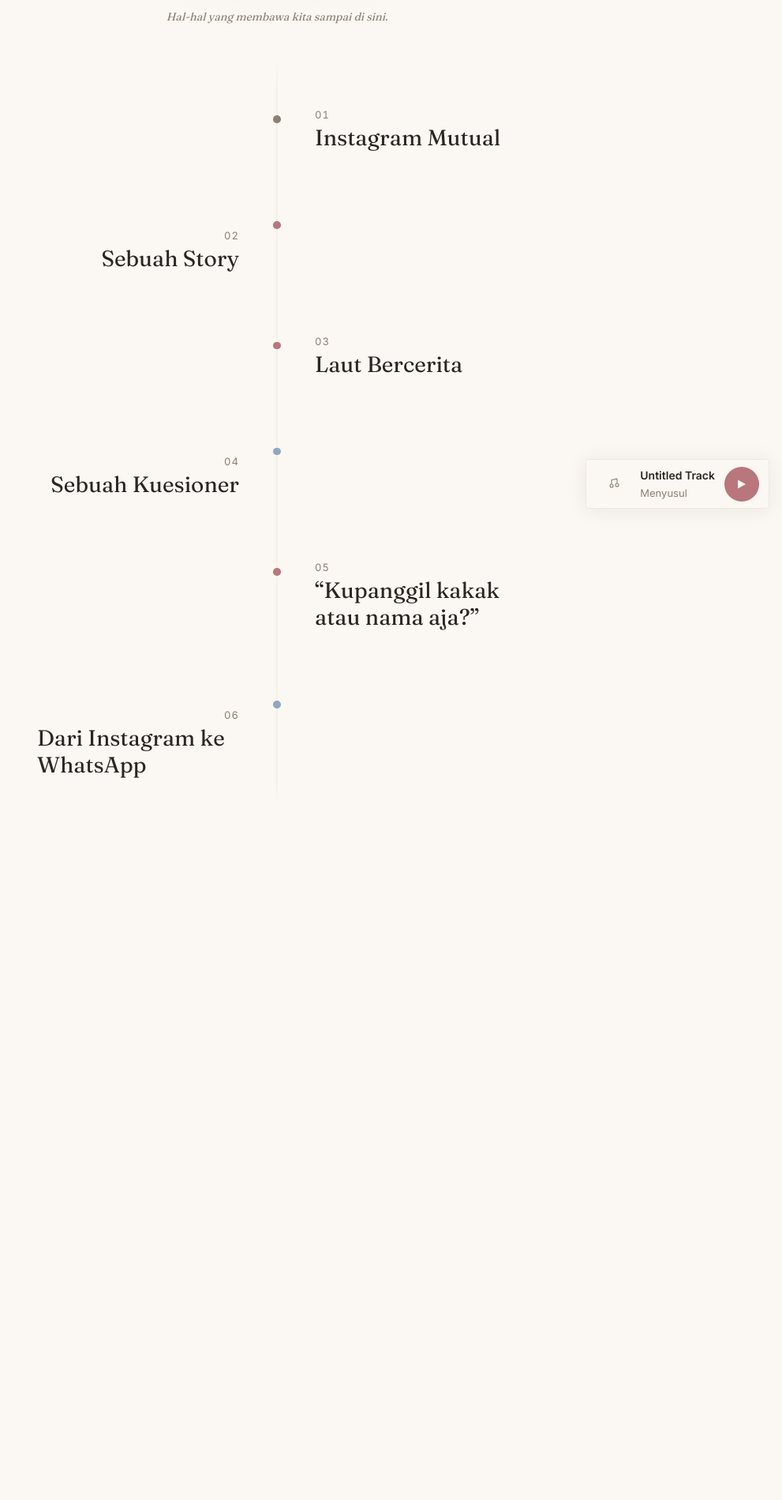
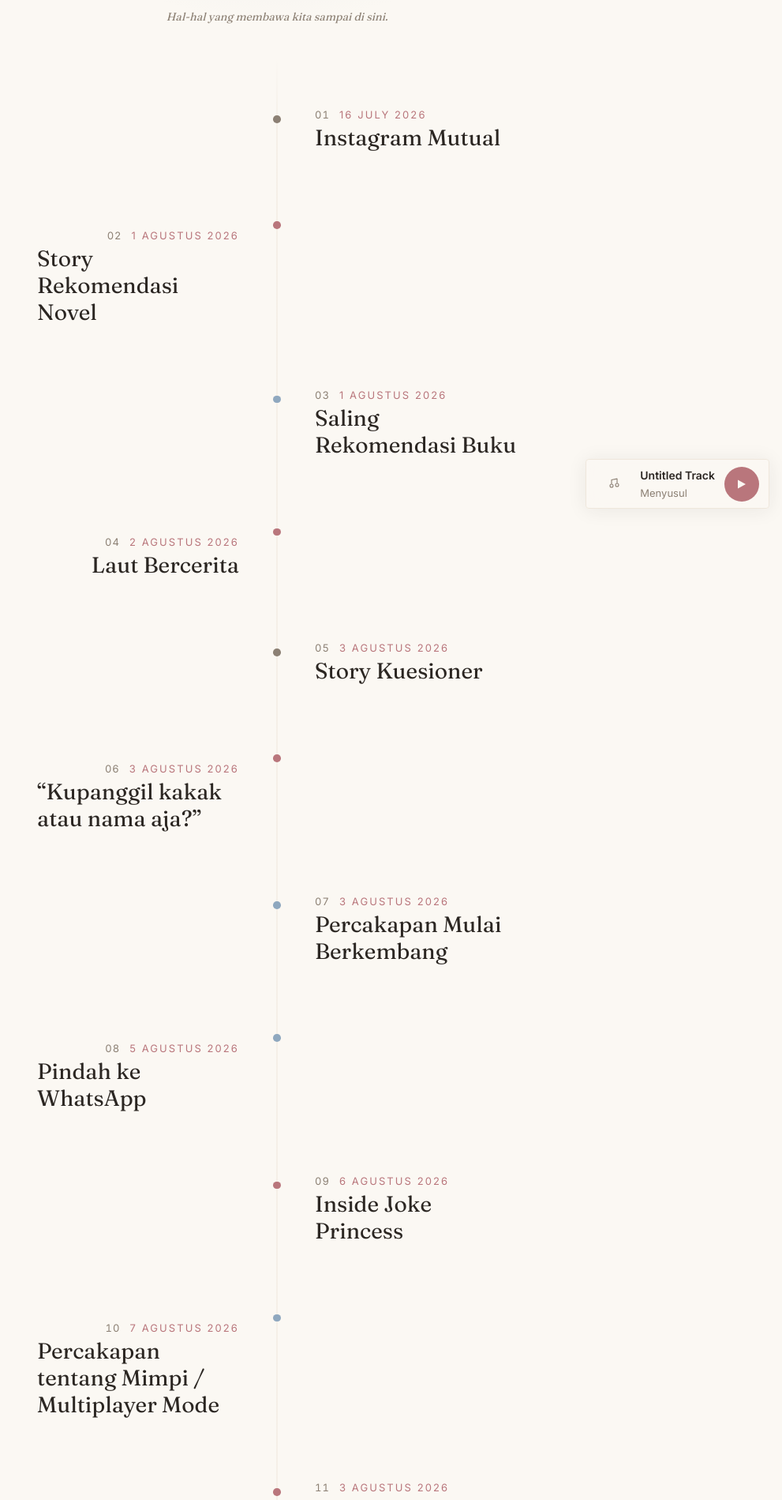
Before and after one commit to Adty-ach/for-amelia, a React (Vite) app: page /timeline in a window 1280 px wide. Shown: the part 140-2039 px from the top of the page at 79% size, without its empty margins (289-1280 px from the left). Before the commit the page ends 1357 px from the top, so only its background shows below. Built offline with nearby package versions, Linux system fonts and the light colour scheme.

Commit message:
Update Timeline

```diff
--- a/src/data/timelineEvents.ts
+++ b/src/data/timelineEvents.ts
@@ -2,9 +2,18 @@
  * timelineEvents.ts — Timeline ("How We Got Here")
  * ---------------------------------
  * Setiap event kronologis adalah satu entry. `order` menentukan urutan
- * tampil. PENTING: tidak ada tanggal yang dikarang di sini — event yang
- * belum punya tanggal pasti cukup mengandalkan urutan/label, `date`
- * dibiarkan kosong (undefined) sampai tanggal aslinya diberikan.
+ * tampil — BUKAN `date` (tanggal belum semuanya pasti, jadi urutan tetap
+ * mengikuti perkembangan hubungan yang sebenarnya, bukan angka tanggal).
+ *
+ * PENTING: tidak ada tanggal yang dikarang di sini. Event yang belum
+ * punya tanggal pasti membiarkan `date` undefined — UI otomatis
+ * menyembunyikannya sampai kamu mengisi sendiri, contoh format:
+ * "05 Agustus 2026".
+ *
+ * `relatedChapter` hanya diisi untuk event yang sudah benar-benar punya
+ * chapter tertulis di The Story (Prolog, Bab I–III). Event dari Bab IV/V
+ * (masih placeholder di chapters.ts) sengaja TIDAK diberi relatedChapter
+ * dulu, supaya tidak menunjuk ke bagian cerita yang belum bisa dibaca.
  */
 
 export type TimelineAccent = "rose" | "blue" | "cream";
@@ -21,49 +30,108 @@ export interface TimelineEvent {
 
 export const timelineEvents: TimelineEvent[] = [
   {
-    id: "event-mutual",
+    id: "instagram-mutual",
     order: 1,
     label: "Instagram Mutual",
-    description: "Amelia hanya satu dari sekian nama yang muncul di linimasa — mutual, seperti ratusan mutual lainnya.",
+    date: "16 July 2026",
+    description: "Awalnya hanya sebuah nama di linimasa — mutual, seperti ratusan mutual lainnya.",
     accent: "cream",
   },
   {
-    id: "event-story-recommendation",
+    id: "story-rekomendasi-novel",
     order: 2,
-    label: "Sebuah Story",
-    description: "Amelia meminta rekomendasi novel lewat Instagram Story. Kali ini, aku membalasnya.",
-    relatedChapter: "Chapter I — Sebuah Story",
+    label: "Story Rekomendasi Novel",
+    date: "1 Agustus 2026",
+    description: "Amelia meminta rekomendasi novel lewat Instagram Story — interaksi pertama yang membuka percakapan.",
+    relatedChapter: "Bab I — Mutual",
     accent: "rose",
   },
   {
-    id: "event-laut-bercerita",
+    id: "saling-rekomendasi-buku",
     order: 3,
+    label: "Saling Rekomendasi Buku",
+    date: "1 Agustus 2026",
+    description: "Kami saling memberi rekomendasi buku — salah satu judulnya kemudian menjadi bagian dari cerita ini.",
+    relatedChapter: "Bab I — Mutual",
+    accent: "blue",
+  },
+  {
+    id: "laut-bercerita",
+    order: 4,
     label: "Laut Bercerita",
-    description: "Amelia gantian memberi rekomendasi novel. Aku benar-benar membacanya, sedikit demi sedikit.",
-    relatedChapter: "Chapter II — Laut Bercerita",
+    date: "2 Agustus 2026",
+    description: "Sebuah judul buku yang direkomendasikan Amelia, yang kemudian menjadi bagian dari cerita kami.",
+    relatedChapter: "Bab II — Laut Bercerita",
     accent: "rose",
   },
   {
-    id: "event-kuesioner",
-    order: 4,
-    label: "Sebuah Kuesioner",
-    description: "Story lain muncul — kuesioner untuk penelitian kakaknya. Aku mengisinya tanpa pikir panjang.",
-    relatedChapter: "Chapter III — Sebuah Kuesioner",
+    id: "story-kuesioner",
+    order: 5,
+    label: "Story Kuesioner",
+    date: "3 Agustus 2026",
+    description: "Amelia membuat Story tentang kuesioner untuk penelitian kakaknya — permintaan tolong yang sederhana.",
+    relatedChapter: "Bab I — Mutual",
+    accent: "cream",
+  },
+  {
+    id: "kupanggil-kakak-atau-nama",
+    order: 6,
+    label: "\u201CKupanggil kakak atau nama aja?\u201D",
+    date: "3 Agustus 2026",
+    description: "Pertanyaan kecil yang ternyata menjadi salah satu titik perubahan.",
+    relatedChapter: "Bab I — Mutual",
+    accent: "rose",
+  },
+  {
+    id: "percakapan-berkembang",
+    order: 7,
+    label: "Percakapan Mulai Berkembang",
+    date: "3 Agustus 2026",
+    description: "Satu pertanyaan melahirkan pertanyaan lain — obrolan kami mulai punya alasan untuk terus berlanjut.",
+    relatedChapter: "Bab I — Mutual",
     accent: "blue",
   },
   {
-    id: "event-turning-point",
-    order: 5,
-    label: "\u201cKupanggil kakak atau nama aja?\u201d",
-    description: "Pertanyaan kecil yang mengubah nada semuanya.",
-    relatedChapter: "Chapter III — Sebuah Kuesioner",
+    id: "pindah-whatsapp",
+    order: 8,
+    label: "Pindah ke WhatsApp",
+    date: "5 Agustus 2026",
+    description: "Ruang percakapan menjadi lebih personal.",
+    relatedChapter: "Bab III — WhatsApp dan Panggilan Favorit",
+    accent: "blue",
+  },
+  {
+    id: "inside-joke-princess",
+    order: 9,
+    label: "Inside Joke Princess",
+    date: "6 Agustus 2026",
+    description: "Sebuah panggilan iseng yang kemudian hidup sendiri dalam percakapan kami.",
+    relatedChapter: "Bab III — WhatsApp dan Panggilan Favorit",
     accent: "rose",
   },
   {
-    id: "event-whatsapp",
-    order: 6,
-    label: "Dari Instagram ke WhatsApp",
-    description: "Percakapan pindah ruang. Bagian berikutnya dari cerita ini menyusul.",
+    id: "mimpi-multiplayer-mode",
+    order: 10,
+    label: "Percakapan tentang Mimpi / Multiplayer Mode",
+    date: "7 Agustus 2026",
+    description: "Dari cerita tentang mimpi, kami mengembangkan sebuah ide random: multiplayer mode di dalam mimpi.",
+    relatedChapter: "Bab III — WhatsApp dan Panggilan Favorit",
     accent: "blue",
   },
+  {
+    id: "tempat-bercerita",
+    order: 11,
+    label: "Aditya Mulai Menjadi Tempat Bercerita",
+    date: "3 Agustus 2026",
+    description: "Amelia mulai membawa cerita yang lebih personal — bukan hanya obrolan ringan.",
+    accent: "rose",
+  },
+  {
+    id: "perkenalan-papa",
+    order: 12,
+    label: "Amelia Memperkenalkan Aditya kepada Papa",
+    date: "20 Agustus 2026",
+    description: "Sebuah momen yang menunjukkan bahwa cerita ini sudah sampai ke lingkungan keluarga Amelia.",
+    accent: "rose",
+  },
 ];
```
